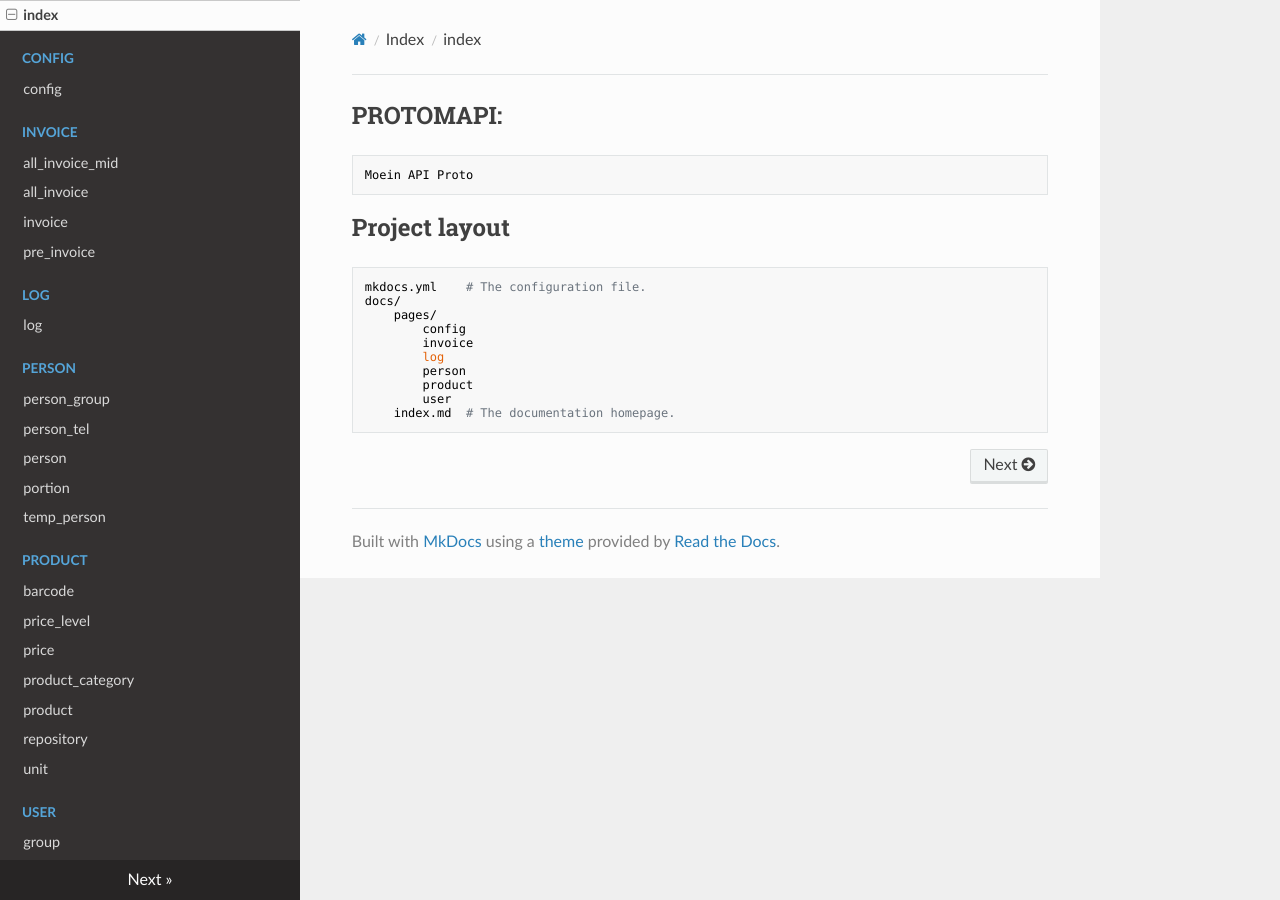
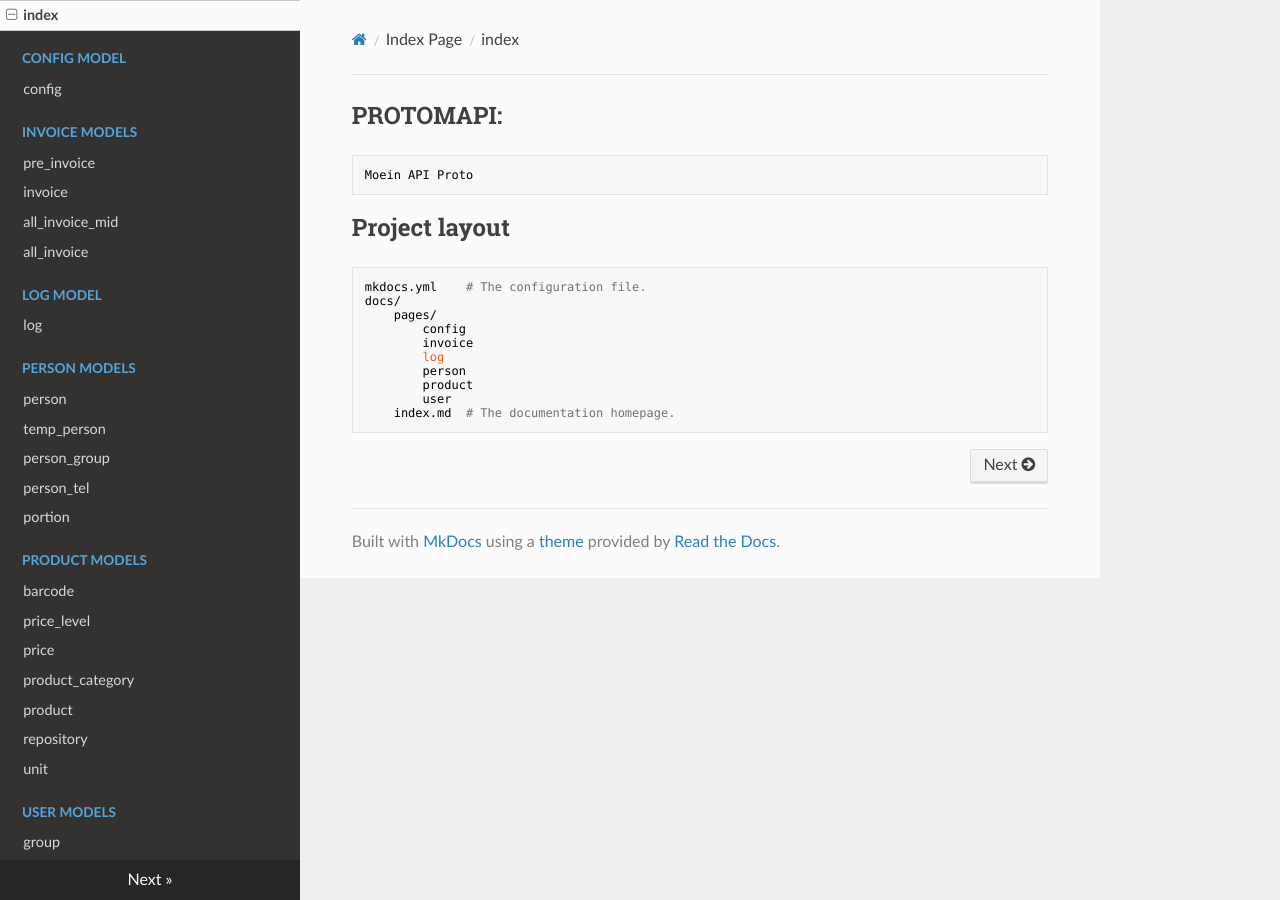
Before and after one commit to behrooz3500/protomapi_docs, an MkDocs documentation site: the page built from docs/index.md, in a window 1280 px wide. Built offline with MkDocs 1.6.1, drawn with Linux system fonts in a browser that asks for light colours; nearby versions of some CDN libraries.

Commit message:
change sidebar items order

```diff
--- a/mkdocs.yml
+++ b/mkdocs.yml
@@ -4,24 +4,24 @@ site_url: "https://protomapi.readthedocs.io/en/latest/"
 # plugins: []
 
 nav:
-  - Index:
+  - Index Page:
     - index: "index.md"
-  - Config:
+  - Config Model:
     - config: "pages/config/config.md"
-  - Invoice:
+  - Invoice Models:
+    - pre_invoice: "pages/invoice/pre_invoice.md"
+    - invoice: "pages/invoice/invoice.md"
     - all_invoice_mid: "pages/invoice/all_invoice_mid_base.md"
     - all_invoice: "pages/invoice/all_invoice.md"
-    - invoice: "pages/invoice/invoice.md"
-    - pre_invoice: "pages/invoice/pre_invoice.md"
-  - Log:
+  - Log Model:
     - log: "pages/log/log.md"
-  - Person:
+  - Person Models:
+    - person: "pages/person/person.md"
+    - temp_person: "pages/person/temp_person.md"
     - person_group: "pages/person/person_group.md"
     - person_tel: "pages/person/person_tel.md"
-    - person: "pages/person/person.md"
     - portion: "pages/person/portion.md"
-    - temp_person: "pages/person/temp_person.md"
-  - Product:
+  - Product Models:
     - barcode: "pages/product/barcode.md"
     - price_level: "pages/product/price_level.md"
     - price: "pages/product/price.md"
@@ -29,7 +29,7 @@ nav:
     - product: "pages/product/product.md"
     - repository: "pages/product/repository.md"
     - unit: "pages/product/unit.md"
-  - User:
+  - User Models:
     - group: "pages/user/group.md"
     - permission: "pages/user/permission.md"
     - user: "pages/user/user.md"
```
